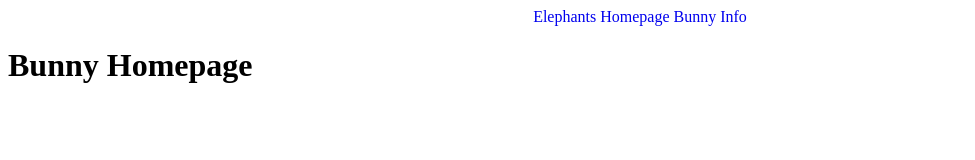
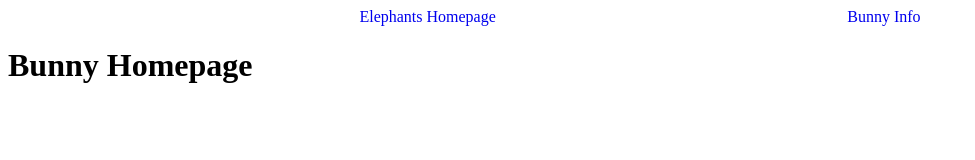
Before and after one commit to JonathanEleiott/front-end-demo, a plain HTML site: page index.html in a window 1280 px wide. Shown: the whole page, without its empty margins (0-975 px from the left). Drawn offline with Linux system fonts and the light colour scheme.

Commit message:
spaced out nav links

```diff
--- a/styles.css
+++ b/styles.css
@@ -1,6 +1,6 @@
-header {
+nav {
   display: flex;
-  justify-content: center;
+  justify-content: space-evenly;
 }
 
 a {
```
